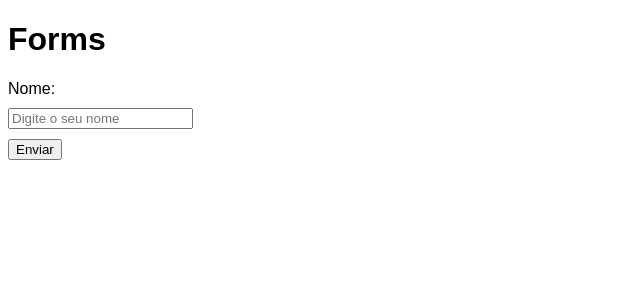
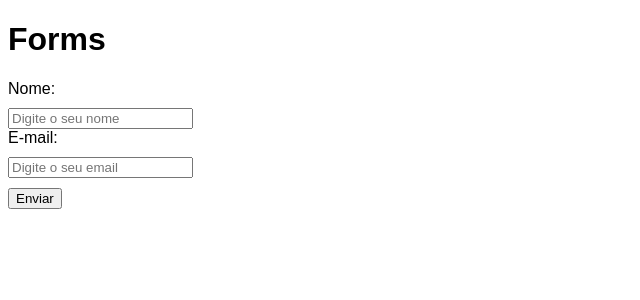
Before and after one commit to flaviare1s/curso-react, a React (Vite) app in the folder 5_FORM_EM_REACT/: page / in a window 1280 px wide. Shown: the top 300 px of the page, without its empty margins (0-640 px from the left). Built offline with nearby package versions, Linux system fonts and the light colour scheme.

Commit message:
Adicionei label envolvendo input

```diff
--- a/5_FORM_EM_REACT/src/components/MyForm.jsx
+++ b/5_FORM_EM_REACT/src/components/MyForm.jsx
@@ -9,6 +9,11 @@
           <label htmlFor="name">Nome: </label>
           <input type="text" name="name" id="name" placeholder="Digite o seu nome" />
         </div>
+        {/* Label envolvendo input */}
+        <label>
+          <span>E-mail: </span>
+          <input type="email" name="email" id="email" placeholder='Digite o seu email' />
+        </label>
         <input type="submit" value="Enviar" />
       </form>
     </div>
```
